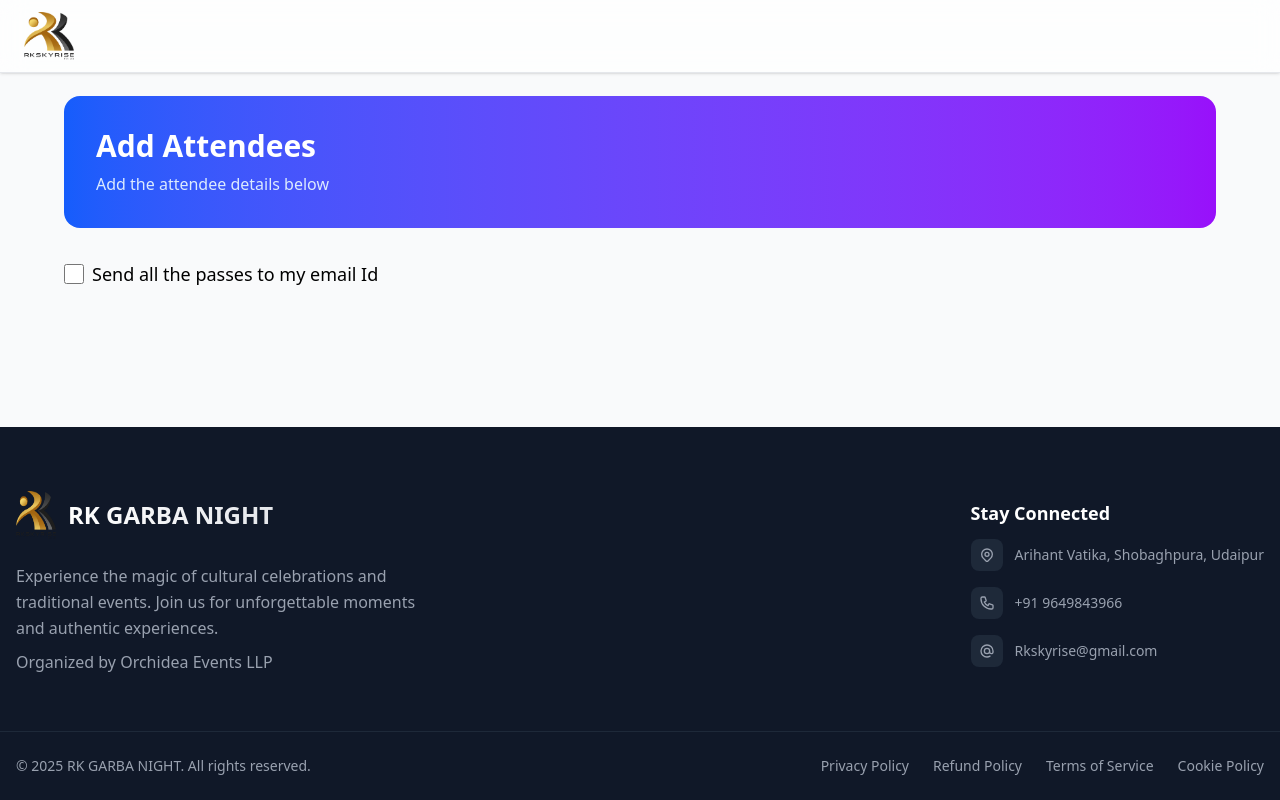
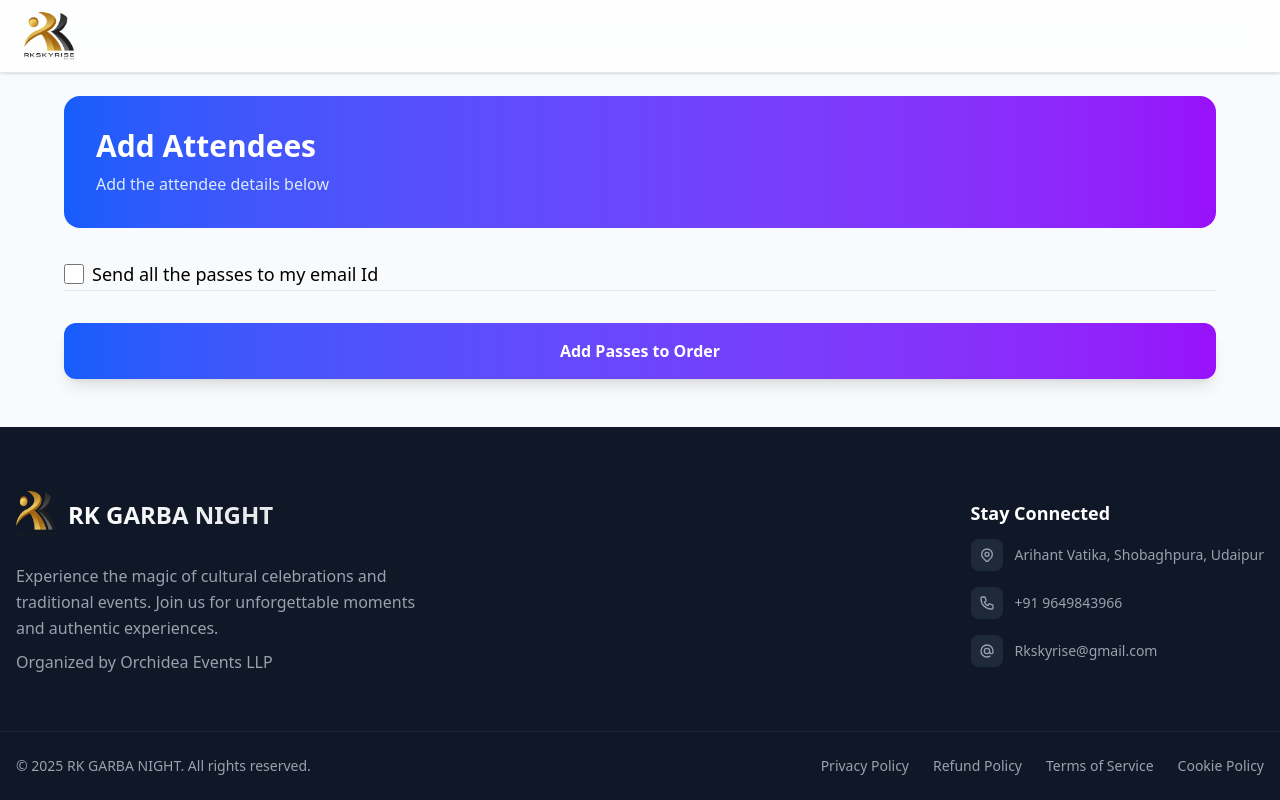
Before and after one commit to dandiyaOrg/user-frontend, a React (Vite) app: page /Attendees in a window 1280 px wide. Built offline with nearby package versions, Linux system fonts and the light colour scheme.

Commit message:
changes from git codespace

```diff
--- a/src/Pages/Attendees.jsx
+++ b/src/Pages/Attendees.jsx
@@ -1,12 +1,14 @@
 import React, { useState } from 'react';
-import { useLocation } from 'react-router-dom';
+import { useLocation, useNavigate } from 'react-router-dom';
 import { FaMale, FaFemale } from 'react-icons/fa';
 
 function Attendees() {
   const location = useLocation();
+  const navigate = useNavigate();
   const state = location?.state || {};
   const selectedPasses = state.selectedPasses || [];
   const [sendAllToEmail, setSendAllToEmail] = useState(false);
+  const [isSubmitting, setIsSubmitting] = useState(false)
 
   // Parse pass types into sections
   const getRows = () => {
@@ -21,7 +23,7 @@ function Attendees() {
 
   // Helper to render input row
   const AttendeeRow = ({ icon, label, idx, skipEmail, showGender }) => (
-  <div className="grid grid-cols-1 sm:grid-cols-2 lg:grid-cols-5 gap-4 py-3 border border-gray-200 rounded-xl px-4 hover:shadow-md transition-shadow duration-200">
+  <div className="grid grid-cols-1 sm:grid-cols-2 lg:grid-cols-[auto_1fr_1fr_1fr_1fr] gap-4 py-3 border border-gray-200 rounded-xl px-4 hover:shadow-md transition-shadow duration-200">
     {/* Icon or Gender */}
     {icon ? (
       <div className="flex items-center">{icon}</div>
@@ -76,7 +78,12 @@ function Attendees() {
       />
     )}
   </div>
-);
+    );
+
+  const handleNext = () => {
+    setIsSubmitting(true);
+    navigate("/payment");
+  }
 
 
   return (
@@ -187,6 +194,31 @@ function Attendees() {
             </div>
         </div>
         )}
+
+        <div className="pt-8 border-t border-gray-200">
+            <button
+              type="submit"
+              onClick={handleNext}
+              disabled={isSubmitting}
+              className={`w-full py-4 px-8 rounded-xl font-bold text-white transition-all duration-200 transform ${
+                isSubmitting
+                  ? 'bg-gray-400 cursor-not-allowed'
+                  : 'bg-gradient-to-r from-blue-600 to-purple-600 hover:from-blue-700 hover:to-purple-700 hover:scale-105 shadow-lg hover:shadow-2xl'
+              }`}
+            >
+              {isSubmitting ? (
+                <div className="flex items-center justify-center space-x-2">
+                  <svg className="animate-spin w-5 h-5" fill="none" viewBox="0 0 24 24">
+                    <circle className="opacity-25" cx="12" cy="12" r="10" stroke="currentColor" strokeWidth="4" />
+                    <path className="opacity-75" fill="currentColor" d="M4 12a8 8 0 018-8V0C5.373 0 0 5.373 0 12h4zm2 5.291A7.962 7.962 0 014 12H0c0 3.042 1.135 5.824 3 7.938l3-2.647z" />
+                  </svg>
+                  <span>Processing...</span>
+                </div>
+              ) : (
+                'Add Passes to Order'
+              )}
+            </button>
+          </div>
     </div>
 
   );
--- a/src/Pages/Payment.jsx
+++ b/src/Pages/Payment.jsx
@@ -8,10 +8,9 @@ const Payment = () => {
 
   if (!billingData) {
     navigate('/')
-    return null
   }
 
-  const isFullPass = passType === 'full-festival'
+  const isFullPass = true
 
   return (
     <div className="min-h-screen bg-gray-50 py-8">
--- a/src/main.jsx
+++ b/src/main.jsx
@@ -28,6 +28,8 @@ const router = createBrowserRouter(
         <Route path="/GlobalPass" element={<GlobalPass />} />
         <Route path="/Attendees" element={<Attendees />} />
         <Route path="/payment" element={<Payment />} />
+
+        // EXTRA PAGES
         <Route path="/privacy-policy" element={<PrivacyPolicy />} />
         <Route path="/refund-policy" element={<RefundPolicy />} />
         <Route path="/terms-and-conditions" element={<TermsConditions />} />
```
